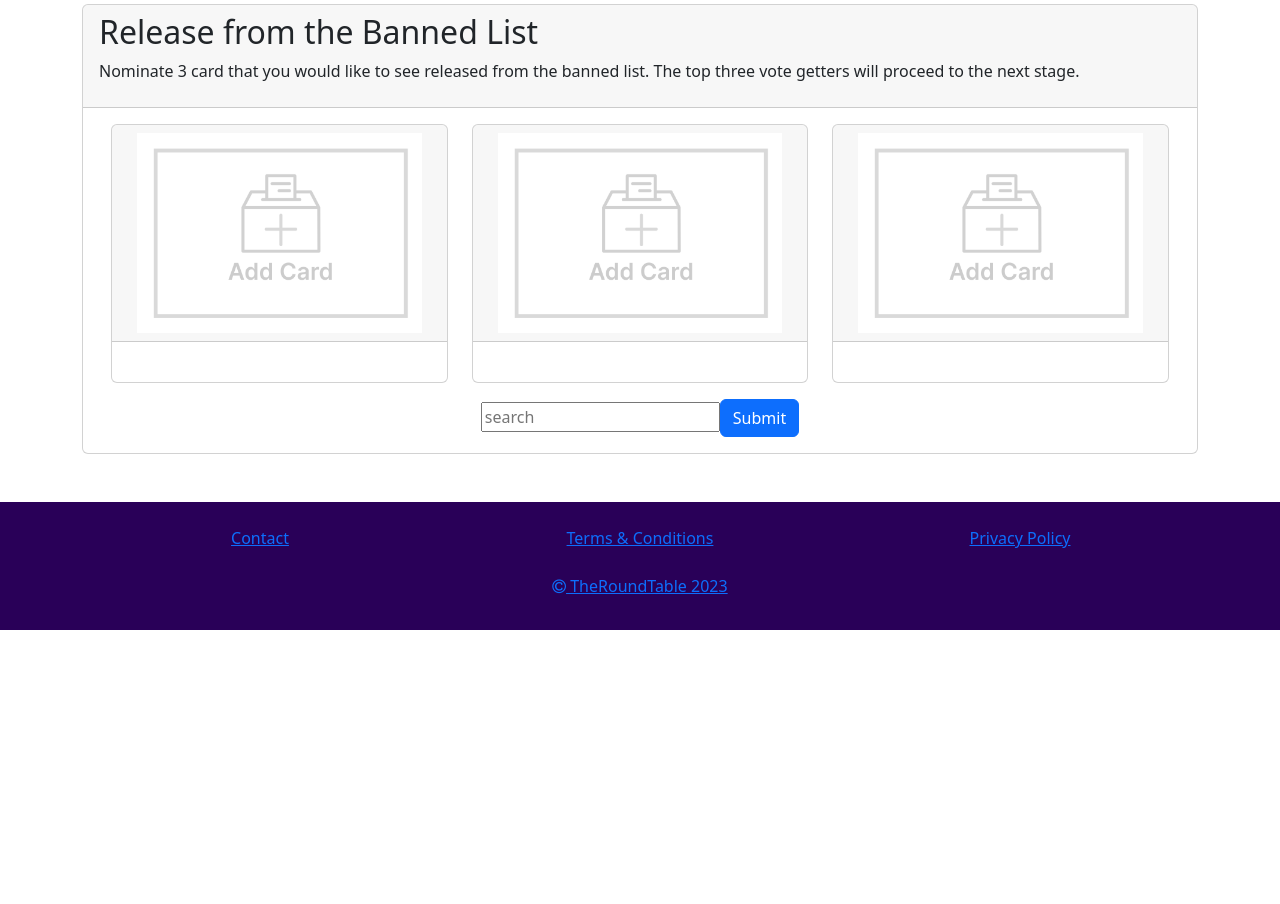
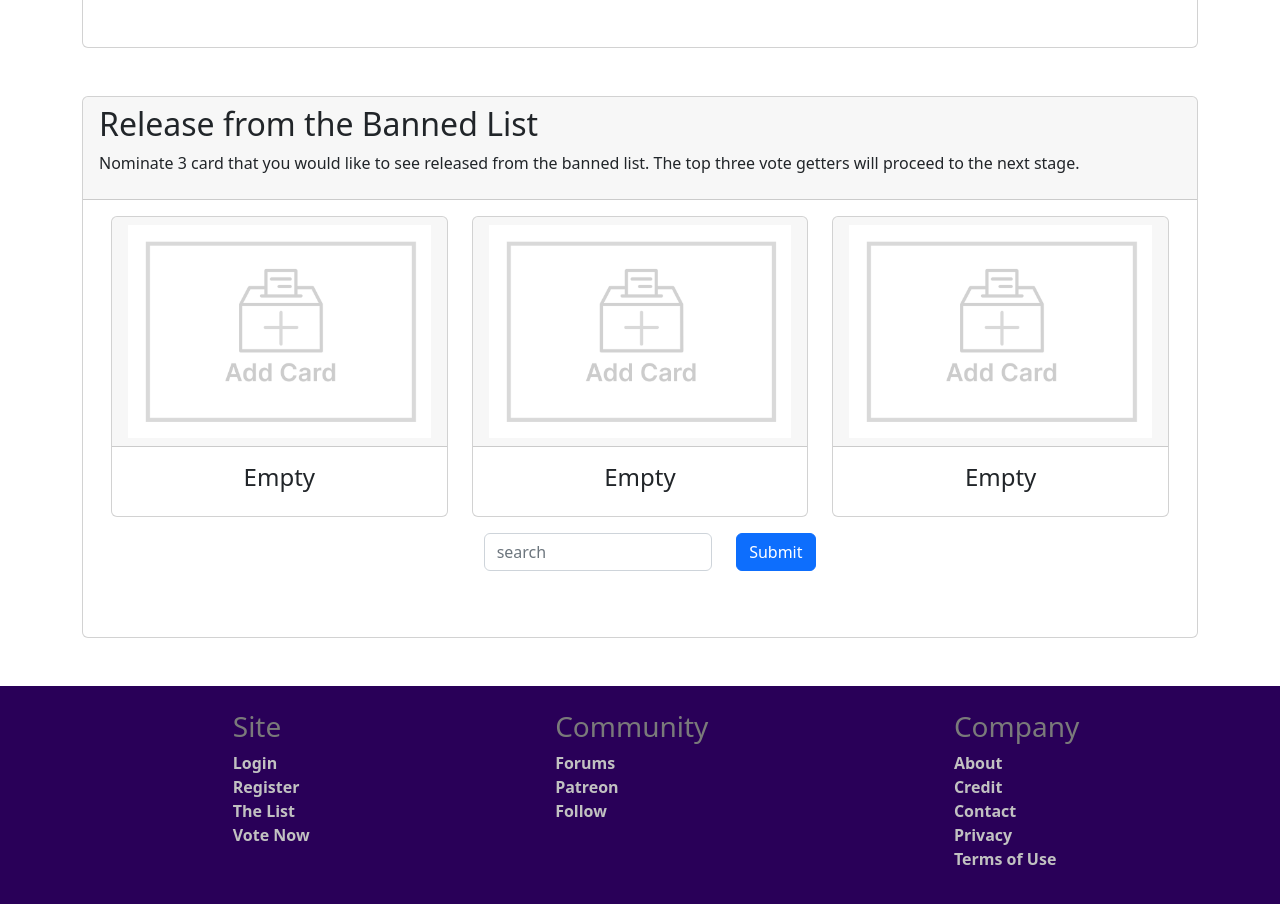
Before and after one commit to IanSLosch/nureactproject, a React (Create React App) app: page /voting in a window 1280 px wide. Shown: the part 840-1744 px from the top of the page. Before the commit the page ends 1470 px from the top, so only its background shows below. Built offline with nearby package versions, Linux system fonts and the light colour scheme.

Commit message:
ballot image/displayname update

```diff
--- /dev/null
+++ b/src/components/Footer/Footer.css
@@ -0,0 +1,15 @@
+li {
+  list-style-type: none;
+}
+
+h3 {
+  padding-left: 2rem;
+  color: rgb(122, 122, 122);
+}
+
+
+.link {
+  color: rgb(193, 193, 193); /* Changes the color of the hyperlink */
+  text-decoration: none; /* Removes the underline */
+  font-weight: bold; /* Makes the text bold */
+}
--- a/src/components/Footer/Footer.js
+++ b/src/components/Footer/Footer.js
@@ -1,6 +1,7 @@
 import { Container, Row, Col } from 'reactstrap'
 import { useState, useEffect } from "react";
 import { useLocation } from "react-router-dom";
+import './Footer.css'
 // import { Link } from 'react-router-dom'
 
 const Footer = () => {
@@ -18,23 +19,34 @@ const Footer = () => {
 
     return (
         <footer className="site-footer" style={{ backgroundColor }}>
-            <Container>
-                <Row className='text-center'>
-                    <Col className='mt-4'>
-                        <a href='#'>Contact</a>
-                    </Col>
-                    <Col className='mt-4'>
-                        <a href='#'>Terms & Conditions</a>
-                    </Col>
-                    <Col className='mt-4'>
-                        <a href='#'>Privacy Policy</a>
-                    </Col>
-                </Row>
-                <Row className='text-center mt-4'>
-                    <Col>
-                    <a href="#"><i className="fa fa-regular fa-copyright" /> TheRoundTable 2023</a>
-                    </Col>
-                </Row>
+            <Container className='d-flex justify-content-around py-4 px-4'>
+                <div>
+                    <h3>Site</h3>
+                    <ul>
+                        <li className="link" href='login'>Login</li>
+                        <li className="link" href='login'>Register</li>
+                        <li className="link" href='bannedlist'>The List</li>
+                        <li className="link" href='voting'>Vote Now</li>
+                    </ul>
+                </div>
+                <div>
+                    <h3>Community</h3>
+                    <ul>
+                        <li className="link" href='#'>Forums</li>
+                        <li className="link" href='#'>Patreon</li>
+                        <li className="link" href='#'>Follow</li>
+                    </ul>
+                </div>
+                <div>
+                    <h3>Company</h3>
+                    <ul>
+                        <li className="link" href='about'>About</li>
+                        <li className="link" href='#'>Credit</li>
+                        <li className="link" href='#'>Contact</li>
+                        <li className="link" href='#'>Privacy</li>
+                        <li className="link" href='#'>Terms of Use</li>
+                    </ul>
+                </div>
             </Container>
         </footer>
     )
--- a/src/features/ballot/Ballot.js
+++ b/src/features/ballot/Ballot.js
@@ -1,16 +1,17 @@
-import { Card, CardHeader, CardBody, FormGroup, Label, Button, Container, Row, Col, Input } from 'reactstrap'
+import { Card, CardHeader, CardBody, Form, FormGroup, Label, Button, Container, Row, Col, Input } from 'reactstrap'
 import VotingCard from '../votingcards/VotingCard'
 import { useEffect, useState } from 'react'
 import BANNEDLISTOBJECTS from '../../app/shared/BANNEDLISTOBJECTS.js'
+import defaultCardImage from '../../app/assets/image/empty-ballot.png'
 
 
 
 const Ballot = ({ ballotInfo }) => {
   const { ballotId, heading, description } = ballotInfo
 
-    const [cardState1, setCardState1] = useState({});
-    const [cardState2, setCardState2] = useState({});
-    const [cardState3, setCardState3] = useState({});
+  const [cardState1, setCardState1] = useState({ image: defaultCardImage, displayName: 'Empty', id: 1 });
+  const [cardState2, setCardState2] = useState({ image: defaultCardImage, displayName: 'Empty', id: 2 });
+  const [cardState3, setCardState3] = useState({ image: defaultCardImage, displayName: 'Empty', id: 3 });
 
   const [inputValue, setInputValue] = useState('')
   const [searchResults, setSearchResults] = useState([])
@@ -21,7 +22,6 @@ const Ballot = ({ ballotInfo }) => {
   }
 
   useEffect(() => {
-
     const results = BANNEDLISTOBJECTS.filter(item =>
       item.displayName.toLowerCase().includes(inputValue.toLowerCase()) &&
       ((ballotId === 'ban' && item.isBanned) || (ballotId === 'unban' && !item.isBanned))
@@ -30,26 +30,51 @@ const Ballot = ({ ballotInfo }) => {
   }, [inputValue])
 
   const addItem = (newItem) => {
-        if (Object.keys(cardState1).length === 0) {
+    console.log('Initiate addItem()')
+    if (cardState1.displayName === 'Empty') {
+      console.log('Card 1 is full')
       setCardState1(newItem);
-        } else if (Object.keys(cardState2).length === 0) {
+    } else if (cardState2.displayName === 'Empty') {
+      console.log('Card 2 is full')
       setCardState2(newItem);
-        } else if (Object.keys(cardState3).length === 0) {
+    } else if (cardState3.displayName === 'Empty') {
+      console.log('All cards are full')
       setCardState3(newItem);
     }
   }
 
-
-    // const removeItem = (itemToRemove) => {
-    //     const updatedItems = cardState.filter(item => item !== itemToRemove);
-    //     setCardState(updatedItems);
-    // };
+  const onUnselect = (n) => {
+    if (n === 1) {
+      setCardState1({
+        image: defaultCardImage, displayName: 'Empty', id: 1
+      })
+      return
+    }
+    else if (n === 2) {
+      setCardState2({
+        image: defaultCardImage, displayName: 'Empty', id: 2
+      })
+      return
+    }
+    else if (n === 3) {
+      setCardState3({
+        image: defaultCardImage, displayName: 'Empty', id: 3
+      })
+      return
+    }
+  }
 
   const handleSubmit = (event) => {
     event.preventDefault() // prevent the page from reloading
-        const searchResult = BANNEDLISTOBJECTS.find((i) => i.displayName === event.target.value)
-        console.log(searchResult)
+    const searchResult = BANNEDLISTOBJECTS.find((i) => i.displayName.toLowerCase() === inputValue.toLowerCase())
+    if (searchResult &&
+      ((ballotId === 'ban' && searchResult.isBanned) || (ballotId === 'unban' && !searchResult.isBanned))) {
+      console.log('Found a match:', searchResult)
       addItem(searchResult)
+      setInputValue('')
+    } else {
+      console.log('No match found')
+    }
   }
 
   // const [submit, setSubmit] = useState(false);
@@ -69,19 +94,38 @@ const Ballot = ({ ballotInfo }) => {
           <CardBody>
             <Container>
               <Row>
+                <Col onClick={() => onUnselect(1)} sm='4'>
                   <VotingCard vCardId={ballotId + '1'} state={cardState1} />
-                                <VotingCard vCardId={ballotId + '2'} state={cardState1} />
-                                <VotingCard vCardId={ballotId + '3'} state={cardState1} />
+                </Col>
+                <Col onClick={() => onUnselect(2)} sm='4'>
+                  <VotingCard vCardId={ballotId + '2'} state={cardState2} />
+                </Col>
+                <Col onClick={() => onUnselect(3)} sm='4'>
+                  <VotingCard vCardId={ballotId + '3'} state={cardState3} />
+                </Col>
               </Row>
               <Row>
                 <Col sm='4' className='offset-4 text-center mt-3' >
-                                    <form>
-                                        <input
+                  <Container>
+                    <Form onSubmit={handleSubmit}>
+                      <Row>
+                        <Col sm={9}>
+                          <Input
                             value={inputValue}
                             placeholder='search'
                             type='text'
                             onChange={handleChange}
                           />
+                        </Col>
+                        <Col sm={3}>
+                          <Button type='submit' onClick={handleSubmit} color='primary'>
+                            Submit
+                          </Button>
+                        </Col>
+                      </Row>
+                      <Row>
+                        <Col sm='9'>
+                          <div style={{ height: '50px', overflowY: 'scroll' }} >
                           {inputValue &&
                             <ul>
                               {searchResults.map(item => (
@@ -89,10 +133,11 @@ const Ballot = ({ ballotInfo }) => {
                               ))}
                             </ul>
                           }
-                                        <Button type='submit' onClick={handleSubmit} color='primary'>
-                                            Submit
-                                        </Button>
-                                    </form>
+                          </div>
+                        </Col>
+                      </Row>
+                    </Form>
+                  </Container>
                 </Col>
               </Row>
             </Container>
--- a/src/features/votingcards/VotingCard.js
+++ b/src/features/votingcards/VotingCard.js
@@ -1,33 +1,23 @@
 import { Card, CardHeader, CardBody, Col } from 'reactstrap'
-import defaultCardImage from '../../app/assets/image/empty-ballot.png'
 
-const VotingCard = ({ vCardId, listItem }) => {
-    console.log(listItem)
-    let item = {
-        image: defaultCardImage,
-    }
+const VotingCard = ({ vCardId, state }) => {
+    // console.log(state)
 
-    // if(listItem) {
-    //     item = BANNEDLISTOBJECTS.find(i => i.displayName === listItem);
+    // if(state) {
+    //     item = BANNEDLISTOBJECTS.find(i => i.displayName === state);
     // } else {
     //     item = null
     // }
 
-    const onUnselect = (cardIndex) => {
-
-    }
-
     return (
-        <Col onClick={onUnselect} >
           <Card className='text-center' id={vCardId}>
               <CardHeader >
-                    <img src={item.image} alt={item.id} style={{maxHeight: "200px", maxwidth: "300"}} />
+                  <img src={state.image} alt={state.id} style={{width: "100%", height: "100%", objectFit: "cover" }} />
               </CardHeader>
               <CardBody>
-                    <h4>{item.displayName}</h4>
+                  <h4>{state.displayName}</h4>
               </CardBody>
           </Card>
-        </Col>
     )
 }
 
--- a/src/pages/LoginPage.js
+++ b/src/pages/LoginPage.js
@@ -1,4 +1,4 @@
-import { Container, Row, Col, Card, CardBody, CardHeader } from 'reactstrap'
+import { Container} from 'reactstrap'
 import { LoginForm } from '../features/login/LoginForm'
 
 const LoginPage = () => {
```
Also changed, not shown: src/pages/VotingPage.js (indentation only). Lines whose indentation alone changed are shown as unchanged.
